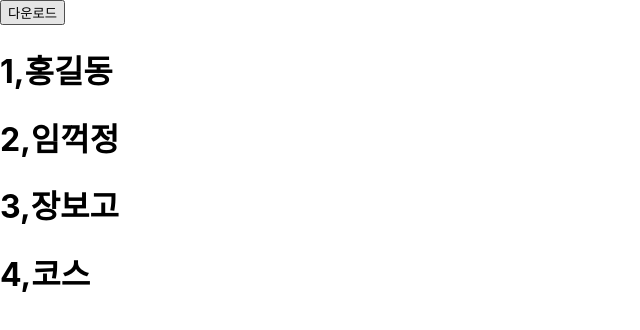
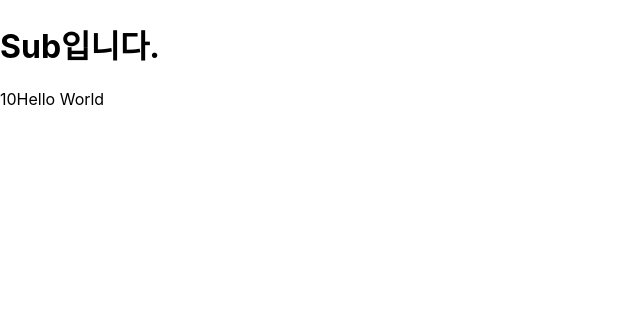
Before and after one commit to richinhim/react_metacoding, a React (Create React App) app: page / in a window 1280 px wide. Shown: the top 330 px of the page, without its empty margins (0-640 px from the left). Built offline with nearby package versions, Linux system fonts and the light colour scheme.

Commit message:
export {num}

```diff
--- a/src/App.js
+++ b/src/App.js
@@ -1,41 +1,13 @@
 import './App.css';
-import { useState } from 'react';
+import Sub from './Sub';
+import { num } from './Sub';
 
 function App() {
-  console.log('App 실행됨');
-  // 다운로드 받음.
-
-  const [num, setNum] = useState(5);
-  let sample = [
-    { id: 1, name: '홍길동' },
-    { id: 2, name: '임꺽정' },
-    { id: 3, name: '장보고' },
-    { id: 4, name: '코스' },
-  ];
-  const [users, setUsers] = useState(sample); //레퍼런스 변경되야 동작!!
-
-  const download = () => {
-    //fetch().then().then();
-    //setUsers([...sample]);
-    //setUsers(sample);
-    //기존 데이터 세팅
-    //sample.push({ id: 5, name: '조자룡' }); //push는 기존 데이터를 변경한다.
-    //const a = sample.concat({ id: 5, name: '조자룡' });
-    //console.log(sample);
-
-    //기존 데이터 세팅
-    setUsers([...sample, { id: num, name: '조자룡' }]);
-    setNum(num + 1);
-  };
-  // 랜더링 시점 = 상태값 변경
   return (
     <div>
-      <button onClick={download}>다운로드</button>
-      {users.map((u) => (
-        <h1>
-          {u.id},{u.name}
-        </h1>
-      ))}
+      <Sub />
+      {num}
+      Hello World
     </div>
   );
 }
--- a/src/Sub.js
+++ b/src/Sub.js
@@ -1,5 +1,6 @@
 import React from 'react';
 
+let num = 10;
 const Sub = () => {
   // 함수 제공!!
 
@@ -10,4 +11,5 @@ const Sub = () => {
   );
 };
 
+export { num };
 export default Sub;
```
Also changed, not shown: src/App_useState_01.js (added, +43 -0 lines), react_메타코딩.txt.
